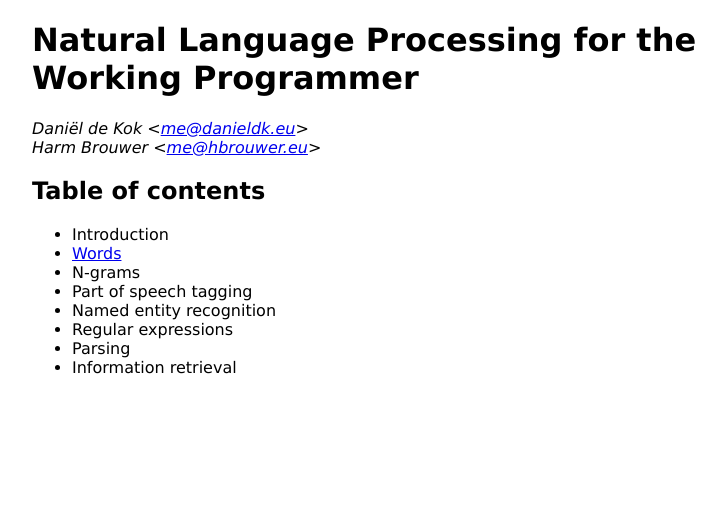
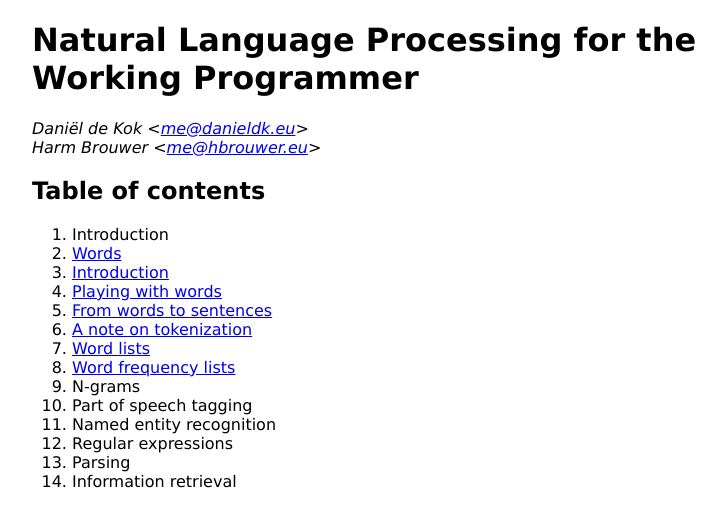
Before and after one commit to cskau/nlpwp, a Jekyll site: the page built from index.md, in a window 1280 px wide. Shown: the top 527 px of the page, without its empty margins (208-934 px from the left). Built offline with Jekyll 4.4.1, drawn with Linux system fonts in a browser that asks for light colours.

Commit message:
Link to subsections on the homepage.

```diff
--- a/index.md
+++ b/index.md
@@ -8,11 +8,17 @@ title: Natural Language Processing for the Working Programmer
 
 ## Table of contents
 
-* Introduction
-* [Words](words.html)
-* N-grams
-* Part of speech tagging
-* Named entity recognition
-* Regular expressions
-* Parsing
-* Information retrieval
+1. Introduction
+1. [Words](words.html)
+  1. [Introduction](words.html#introduction)
+  1. [Playing with words](words.html#playwithwords)
+  1. [From words to sentences](words.html#sentences)
+  1. [A note on tokenization](words.html#tokenization)
+  1. [Word lists](words.html#wordlist)
+  1. [Word frequency lists](words.html#freqlist)
+1. N-grams
+1. Part of speech tagging
+1. Named entity recognition
+1. Regular expressions
+1. Parsing
+1. Information retrieval
```
